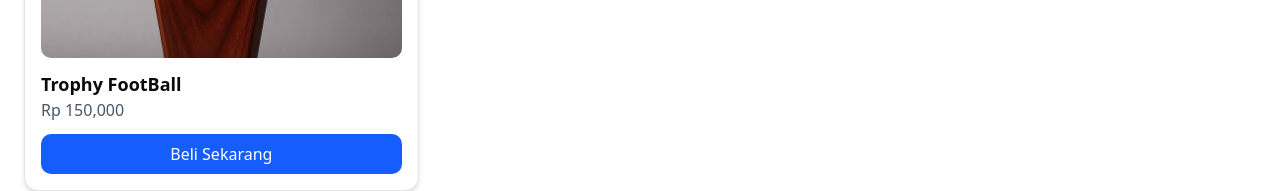
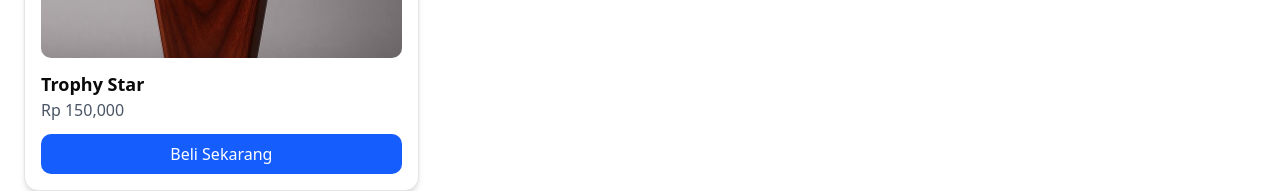
Before and after one commit to anisasetianingsih13/Beli-Trophy, a Next.js app in the folder web/: page /product in a window 1280 px wide. Shown: the part 1333-1524 px from the top of the page. Built offline with nearby package versions, Linux system fonts and the light colour scheme.

Commit message:
Tambah teks

```diff
--- a/web/src/app/(user)/product/page.tsx
+++ b/web/src/app/(user)/product/page.tsx
@@ -66,7 +66,7 @@ export default function ProdukCatalog() {
     },
     {
       id: 10,
-      name: "Trophy FootBall",
+      name: "Trophy Star",
       price: 150000,
       image: "/images/p2.jpg",
     },
```
